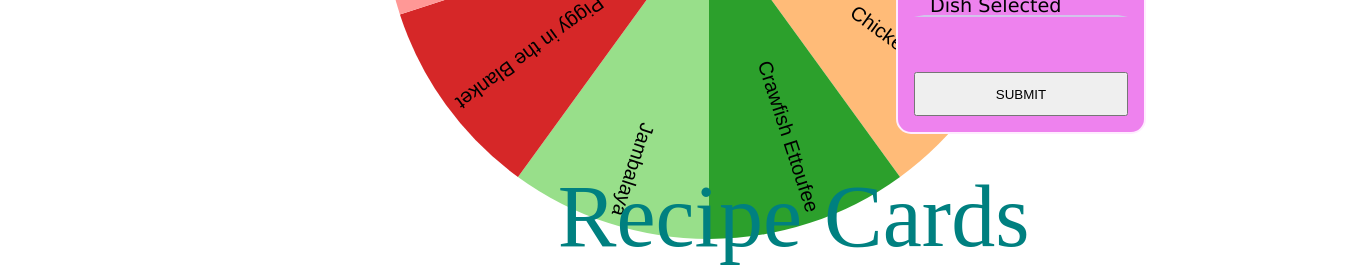
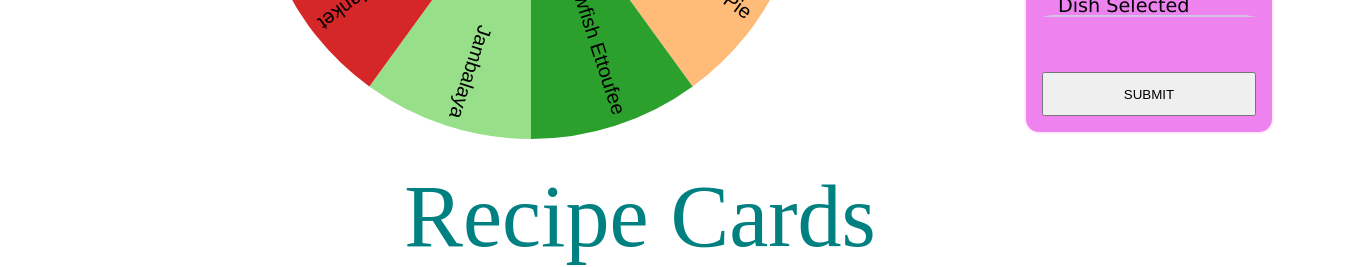
Before and after one commit to daravyderouen/potluckCapstone, a website: page client/index.html in a window 1280 px wide. Shown: the part 726-993 px from the top of the page, 1370 px wide, since content can reach past the window. Drawn offline with nearby package versions, Linux system fonts and the light colour scheme; no server answers.

Commit message:
Revise code

```diff
--- a/client/index.css
+++ b/client/index.css
@@ -35,7 +35,7 @@
       width:70%;
       height:700px;
       top: 35%;
-      left:30%;
+      left:20%;
   }
   #question{
       display: flex;
@@ -68,7 +68,7 @@
       border-radius: 15px;
       position: absolute;
       top: 35%;
-      left: 70%;
+      left: 80%;
       fill-opacity: .5;
       font-size: 1.5rem;
       font-family: 'Lucida Sans', 'Lucida Sans Regular', 'Lucida Grande', 'Lucida Sans Unicode', Geneva, Verdana, sans-serif;
@@ -302,7 +302,7 @@
       color:teal;
       text-align: center;
       margin: 0rem 0;
-      top: 69%;
+      top: 75%;
 
     }
 
@@ -310,8 +310,8 @@
       width: 90%;
       position: relative;
       margin-top: 15%;
-      margin-left: 17%;
-      top: 70%;
+      margin-left: 5%;
+      top: 75%;
       max-width: 85rem;
     }
 
--- a/client/index.js
+++ b/client/index.js
@@ -1,7 +1,7 @@
 
 var padding = {top:20, right:50, bottom:0, left:0},
-w = 700 - padding.left - padding.right,
-h = 700 - padding.top  - padding.bottom,
+w = 600 - padding.left - padding.right,
+h = 600 - padding.top  - padding.bottom,
 r = Math.min(w, h)/2,
 rotation = 0,
 oldrotation = 0,
```
